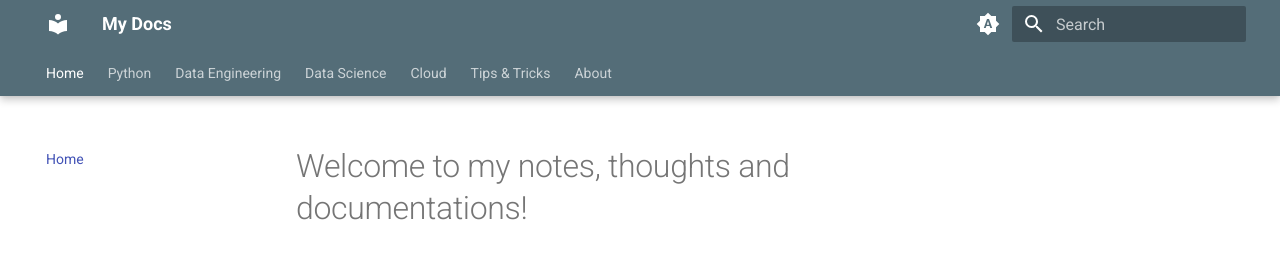
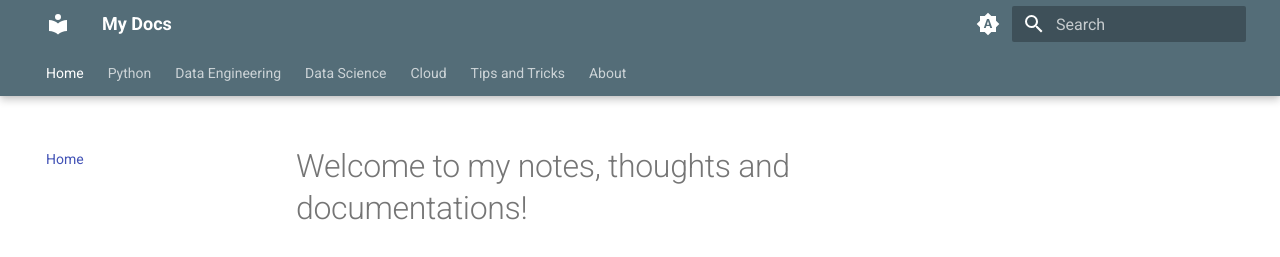
Before and after one commit to hensy8586/notes, an MkDocs documentation site: the page built from docs/index.md, in a window 1280 px wide. Shown: the top 257 px of the page. Built offline with MkDocs 1.6.1 and Material for MkDocs 9.7.7, drawn with Linux system fonts in a browser that asks for light colours.

Commit message:
Remove special char in yml field

```diff
--- a/mkdocs.yml
+++ b/mkdocs.yml
@@ -68,6 +68,6 @@ nav:
     - data_science/index.md
   - Cloud:
     - cloud/index.md
-  - Tips & Tricks:
+  - Tips and Tricks:
     - tips_tricks/index.md
   - About: about.md
```
